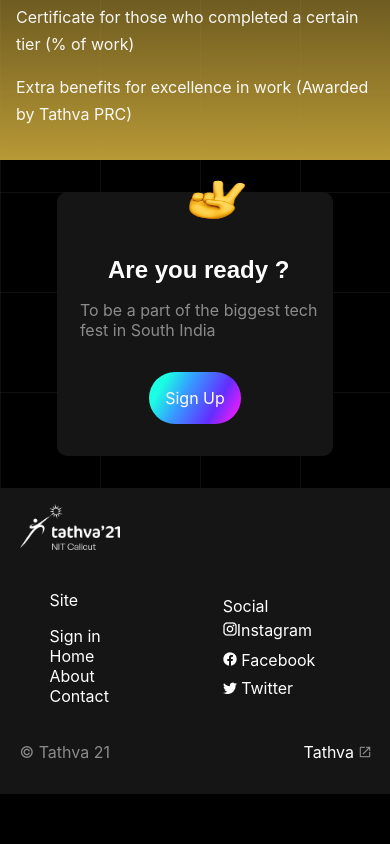
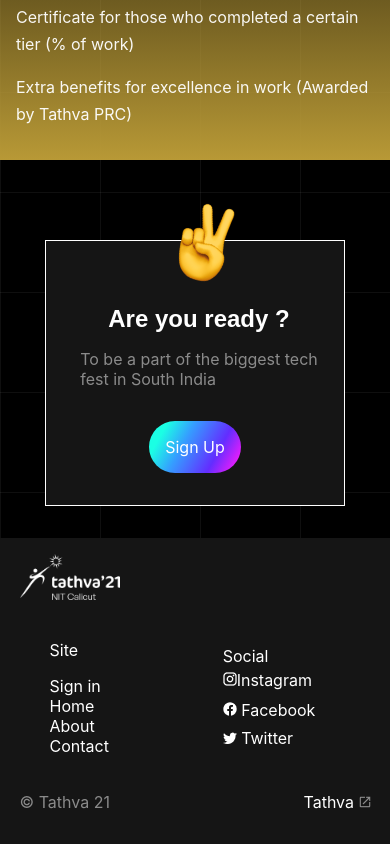
Before and after one commit to amalpmathews2003/tathva-ca-website, a React (Create React App) app: page / in a window 390 px wide. Shown: the part 3008-3852 px from the top of the page. Before the commit the page ends 3802 px from the top, so only its background shows below. Built offline with nearby package versions, Linux system fonts and the light colour scheme; a web font is replaced by a local one.

Commit message:
responsive-page-4-remaining

```diff
--- a/src/App.css
+++ b/src/App.css
@@ -916,6 +916,10 @@
   }
   .media {
     display: block;
+    border: 1px solid;
+    border-radius: 0;
+    width: 300px;
+    margin-top: 80px;
   }
   .body {
     font-size: calc(0.75em + 1vmin);
@@ -1025,8 +1029,9 @@
   .vic-icon {
     /* display: none; */
     position: relative;
-    top: -2rem;
+    top: -3.9rem;
     width: 32%;
+    height: 6rem;
   }
 
   .dashboard {
```
